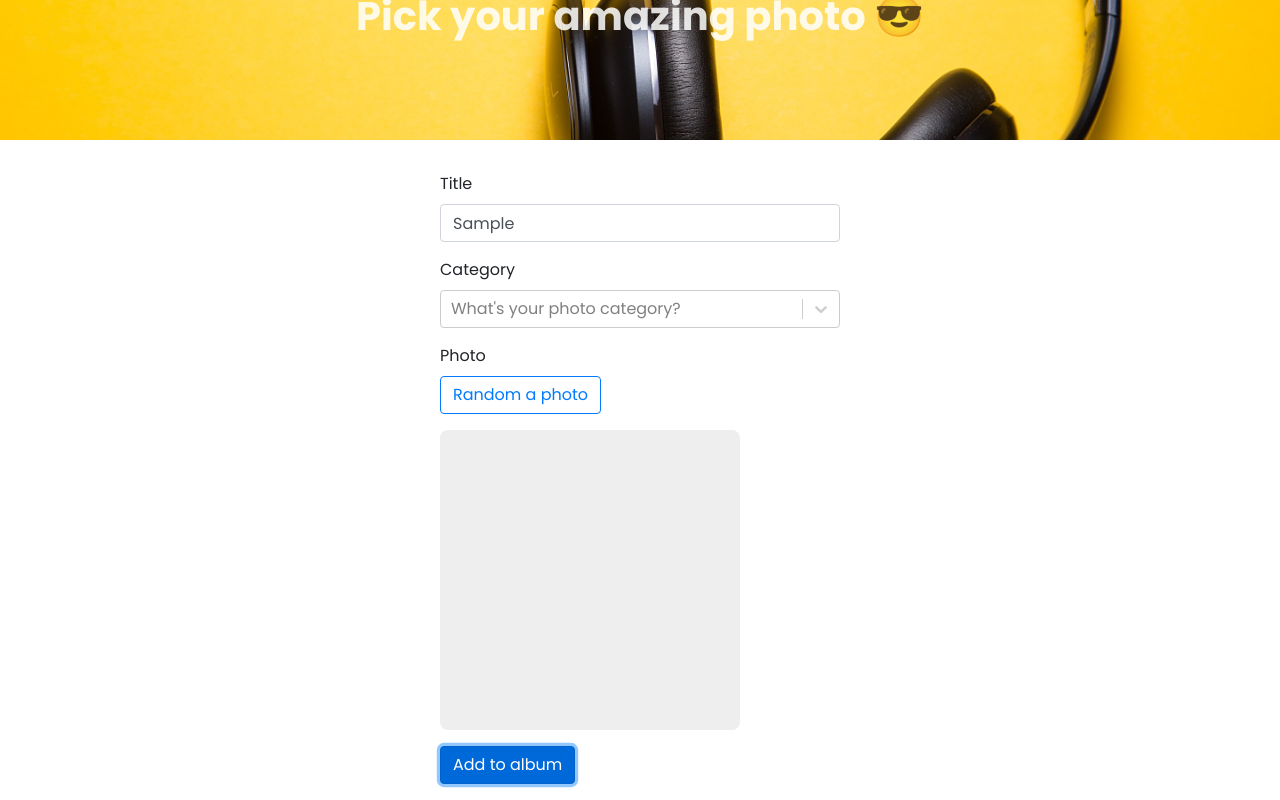
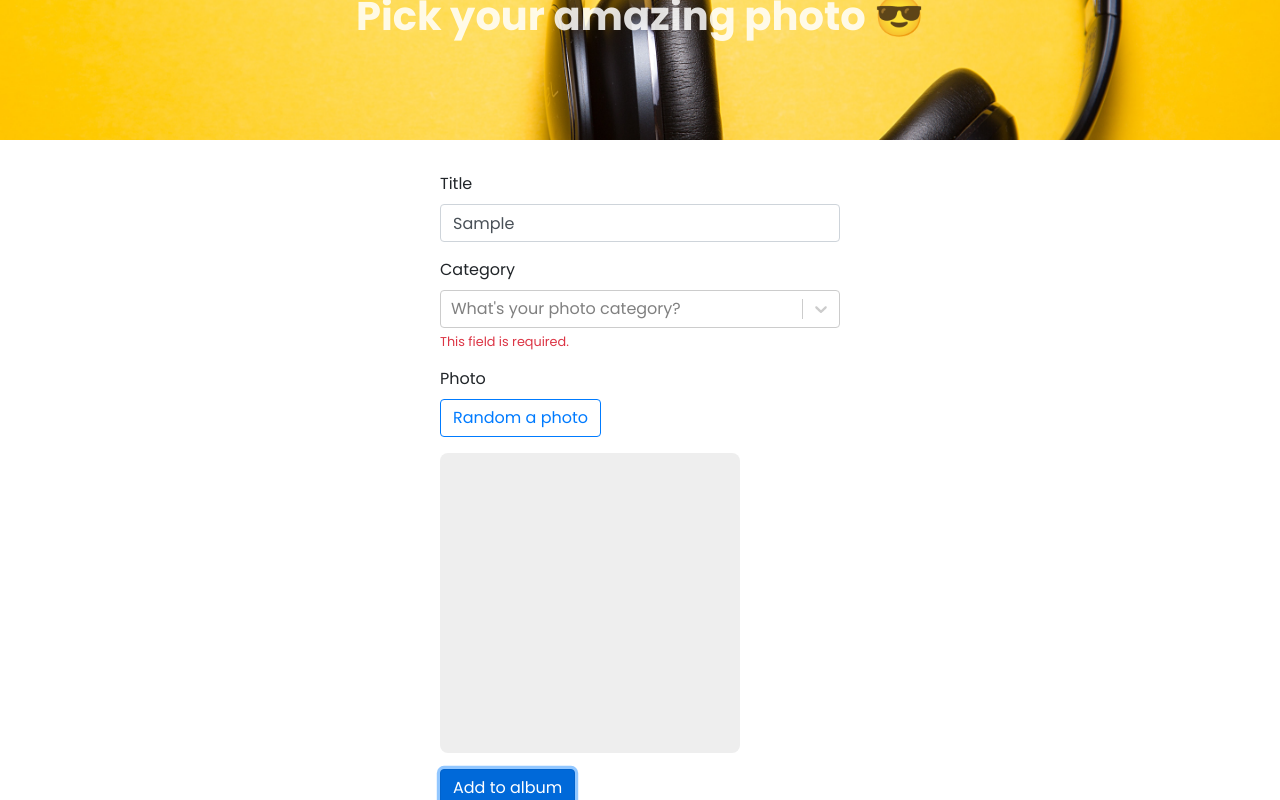
Before and after one commit to morepassionate/redux-photo-app, a React (Create React App) app: page /photos/add in a window 1280 px wide. Both pictures are taken after typing "Sample" into the empty fields and a click on the button "Add to album". Shown: the part 162-962 px from the top of the page. Built offline with nearby package versions, Linux system fonts and the light colour scheme.

Commit message:
Form Validation with Yup

```diff
--- a/src/custom-fields/InputField/index.jsx
+++ b/src/custom-fields/InputField/index.jsx
@@ -1,6 +1,7 @@
 import PropTypes from "prop-types";
 import React from "react";
-import { FormGroup, Input, Label } from "reactstrap";
+import { FormGroup, Input, Label, FormFeedback } from "reactstrap";
+import { ErrorMessage } from "formik";
 
 InputField.propTypes = {
   field: PropTypes.object.isRequired,
@@ -20,8 +21,10 @@ InputField.defaultProps = {
 };
 
 function InputField(props) {
-  const { field, type, label, placeholder, disabled } = props;
+  const { field, form, type, label, placeholder, disabled } = props;
   const { name } = field;
+  const { errors, touched } = form;
+  const showError = errors[name] && touched[name];
 
   return (
     <FormGroup>
@@ -33,7 +36,9 @@ function InputField(props) {
         type={type}
         disabled={disabled}
         placeholder={placeholder}
+        invalid={showError}
       />
+      <ErrorMessage name={name} component={FormFeedback} />
     </FormGroup>
   );
 }
--- a/src/custom-fields/SelectField/index.jsx
+++ b/src/custom-fields/SelectField/index.jsx
@@ -1,7 +1,8 @@
 import PropTypes from "prop-types";
 import React from "react";
 import Select from "react-select";
-import { FormGroup, Label } from "reactstrap";
+import { FormGroup, Label, FormFeedback } from "reactstrap";
+import { ErrorMessage } from "formik";
 
 SelectField.propTypes = {
   field: PropTypes.object.isRequired,
@@ -21,8 +22,10 @@ SelectField.defaultProps = {
 };
 
 function SelectField(props) {
-  const { field, options, label, placeholder, disabled } = props;
+  const { field, form, options, label, placeholder, disabled } = props;
   const { name, value } = field;
+  const { errors, touched } = form;
+  const showError = errors[name] && touched[name];
   const selectedOption = options.find((option) => option.value === value);
 
   const handleSelectedOptionChange = (selectedOption) => {
@@ -51,7 +54,9 @@ function SelectField(props) {
         placeholder={placeholder}
         isDisabled={disabled}
         options={options}
+        className={showError ? "is-invalid" : ""}
       />
+      <ErrorMessage name={name} component={FormFeedback} />
     </FormGroup>
   );
 }
--- a/src/features/Photo/components/PhotoForm/index.jsx
+++ b/src/features/Photo/components/PhotoForm/index.jsx
@@ -6,6 +6,7 @@ import { FastField, Form, Formik } from "formik";
 import PropTypes from "prop-types";
 import React from "react";
 import { Button, FormGroup } from "reactstrap";
+import * as Yup from "yup";
 
 PhotoForm.propTypes = {
   onSubmit: PropTypes.func,
@@ -23,10 +24,22 @@ function PhotoForm(props) {
     categoryId: null,
     photo: "",
   };
+
+  const validationSchema = Yup.object().shape({
+    title: Yup.string().required("This field is required."),
+    categoryId: Yup.number().required("This field is required.").nullable(),
+    photo: Yup.string().when("categoryId", {
+      is: 1,
+      then: Yup.string().required("This field is required"),
+      otherwise: Yup.string().notRequired(),
+    }),
+  });
+
   return (
     <Formik
       initialValues={initialValues}
       onSubmit={(values) => console.log("Submit", values)}
+      validationSchema={validationSchema}
     >
       {(formikProps) => {
         const { values, errors, touched } = formikProps;
```
